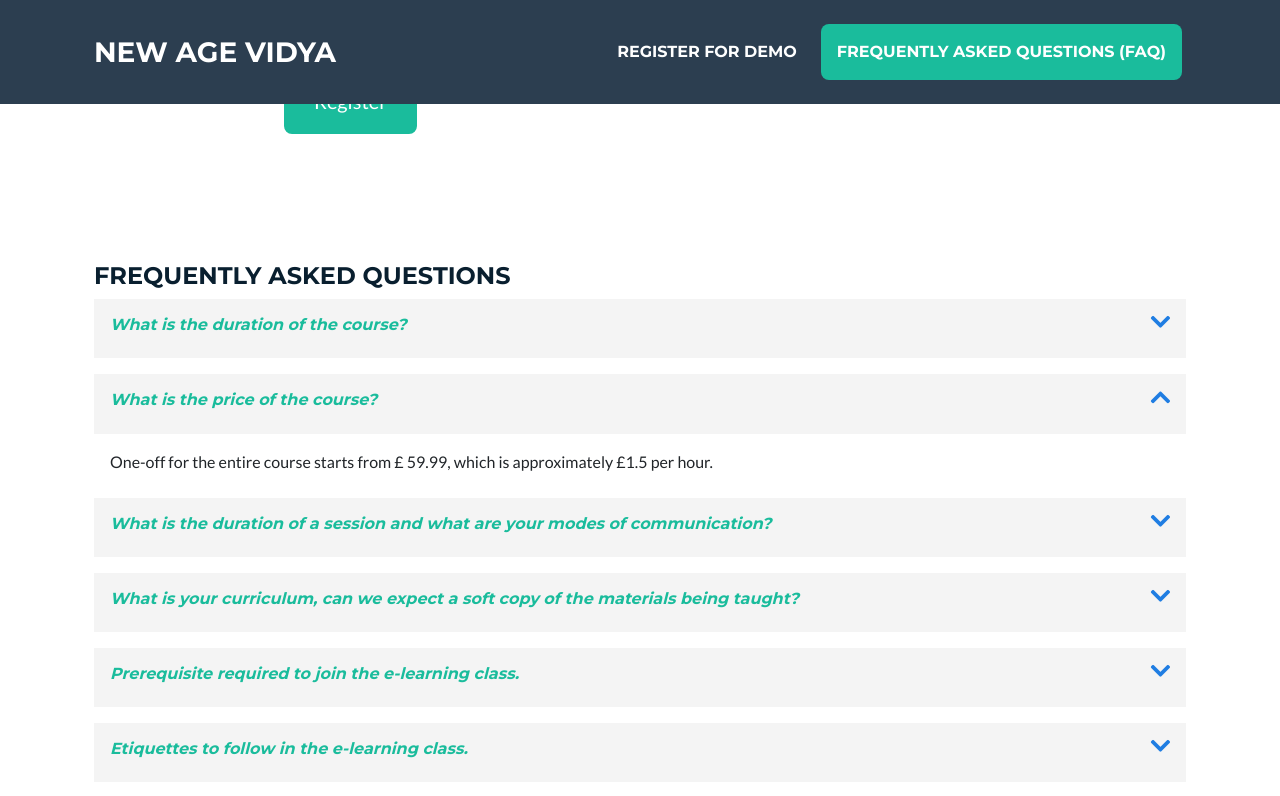
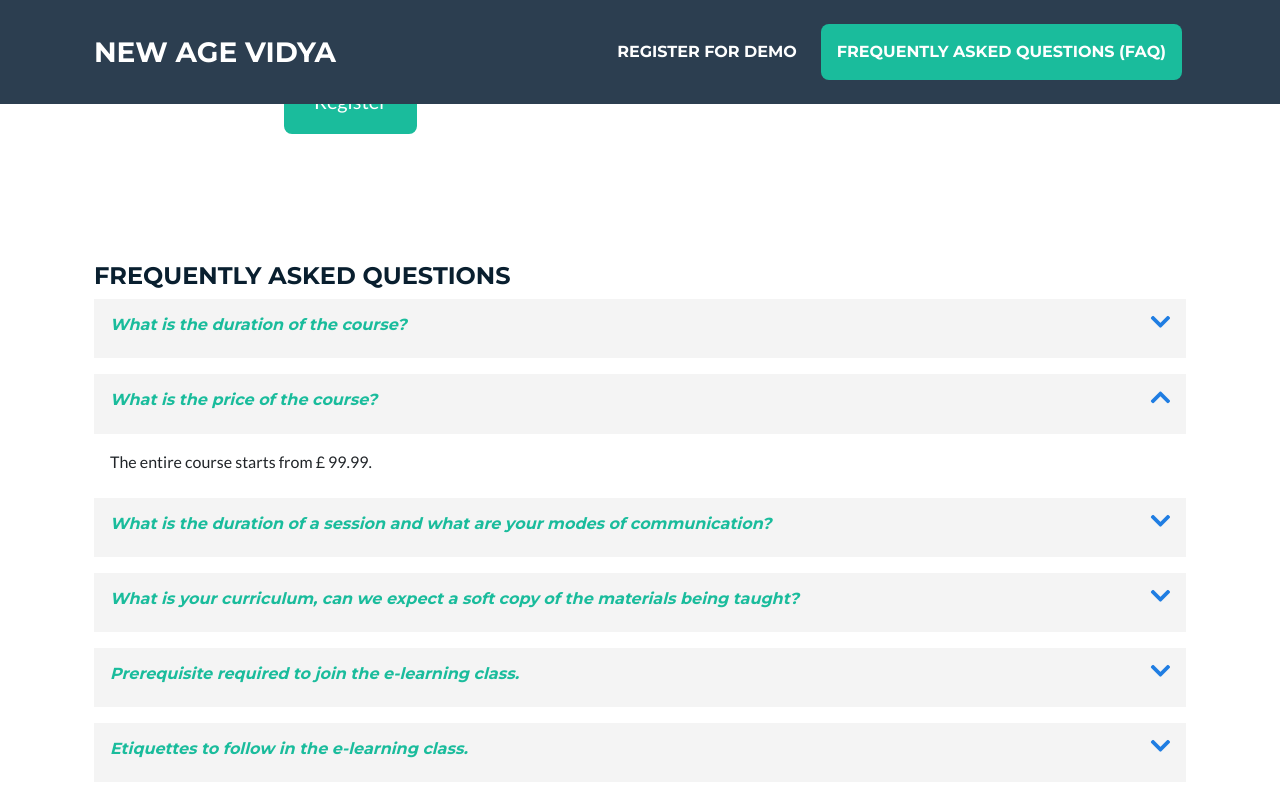
Before and after one commit to kesavab/new-age-vidya-guru, a plain HTML site: page index.html in a window 1280 px wide. Both pictures are taken after a click on the button "What is the price of the course?". Shown: the part 1757-2553 px from the top of the page. Drawn offline with nearby package versions, Linux system fonts and the light colour scheme.

Commit message:
updated price

```diff
--- a/index.html
+++ b/index.html
@@ -208,7 +208,7 @@
           </div>
           <div id="collapse1" class="panel-collapse collapse" role="tabpanel" aria-labelledby="heading1">
             <div class="panel-body px-3 mb-4">
-              </p>One-off for the entire course starts from £ 59.99, which is approximately £1.5 per hour.</p>
+              </p>The entire course starts from £ 99.99.</p>
             </div>
           </div>
         </div>
```
